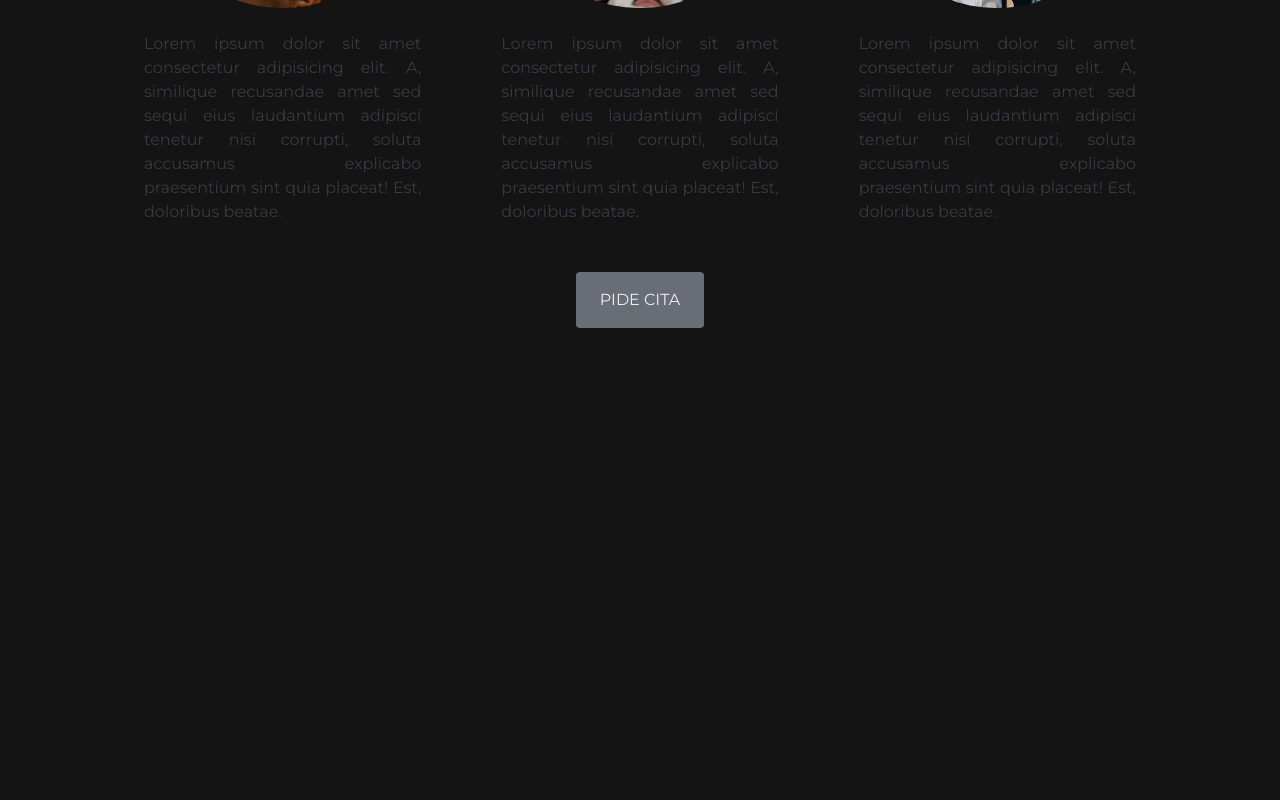
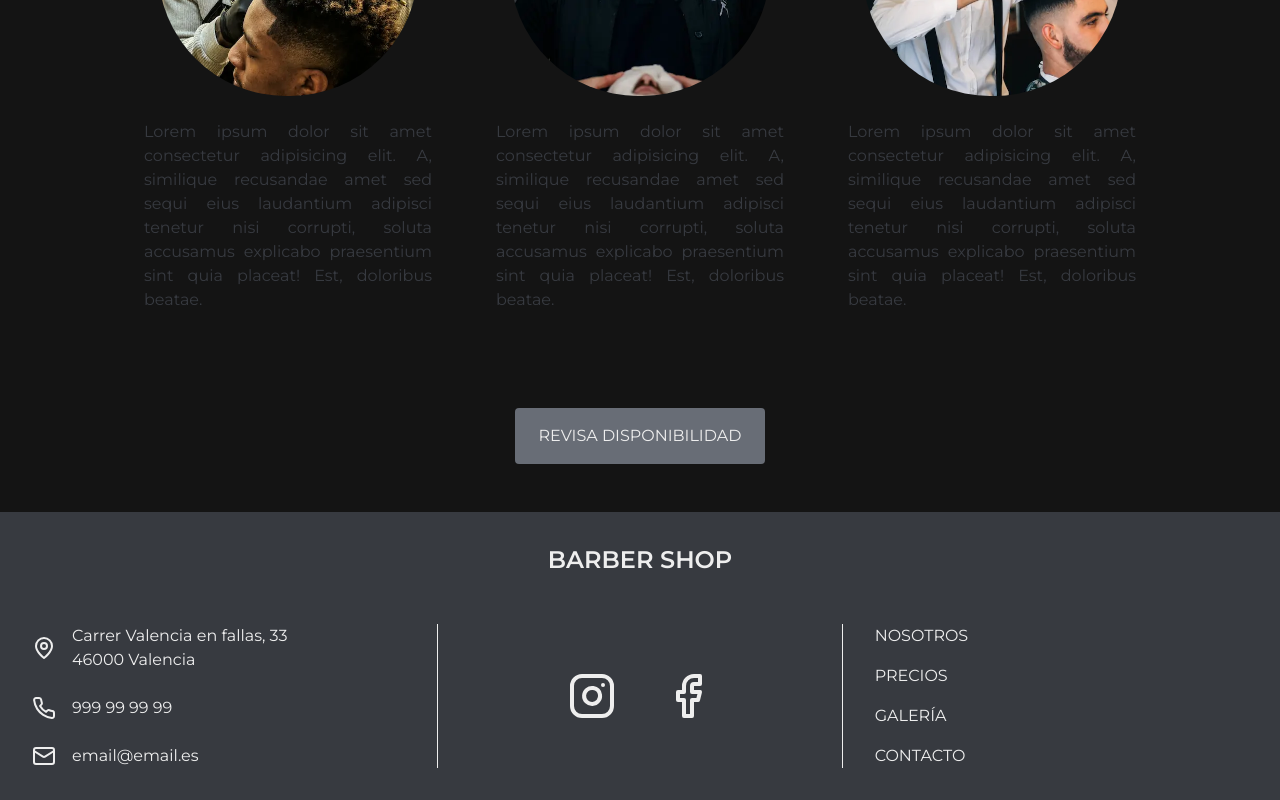
Before and after one commit to AdrianRgGit/barber-shop, a Next.js app: page / in a window 1280 px wide. Shown: the part 1228-2028 px from the top of the page. Before the commit the page ends 1604 px from the top, so only its background shows below. Built offline with nearby package versions, Linux system fonts and the light colour scheme.

Commit message:
home acabada excepto el header

```diff
--- a/package.json
+++ b/package.json
@@ -11,6 +11,7 @@
   "dependencies": {
     "@nextui-org/react": "^2.4.2",
     "framer-motion": "^11.2.10",
+    "lucide-react": "^0.395.0",
     "next": "14.2.4",
     "react": "^18",
     "react-dom": "^18"
--- a/src/app/layout.tsx
+++ b/src/app/layout.tsx
@@ -1,6 +1,7 @@
 import type { Metadata } from "next";
 import { Montserrat } from "next/font/google";
 import "./globals.css";
+import Footer from "@/components/Layout/Footer/Footer";
 
 const montserrat = Montserrat({ subsets: ["latin"] });
 
@@ -16,7 +17,10 @@ export default function RootLayout({
 }>) {
   return (
     <html lang="en">
-      <body className={montserrat.className}>{children}</body>
+      <body className={montserrat.className}>
+        {children}
+        <Footer />
+      </body>
     </html>
   );
 }
--- a/src/components/Inputs/Button.tsx
+++ b/src/components/Inputs/Button.tsx
@@ -1,12 +1,13 @@
+import { ButtonProps } from "@/types/InputTypes";
 import React from "react";
 
-const Button = () => {
+const Button = ({ text = "PIDE CITA" }: ButtonProps) => {
   return (
     <button
       type="button"
       className="rounded bg-gray px-6 py-4 text-light-gray transition-colors duration-200 hover:bg-orange lg:flex"
     >
-      PIDE CITA
+      {text}
     </button>
   );
 };
--- a/src/components/Layout/Footer/Footer.tsx
+++ b/src/components/Layout/Footer/Footer.tsx
@@ -1,9 +1,77 @@
-import React from 'react'
+import { Facebook, Instagram, Mail, MapPin, Phone } from "lucide-react";
+import React from "react";
 
 const Footer = () => {
   return (
-    <div>Footer</div>
-  )
-}
+    <footer className="flex min-h-[100vh] w-full flex-col items-center justify-center bg-dark-gray py-8 text-light-gray lg:block lg:min-h-0">
+      <h2 className="mb-12 text-center text-2xl font-semibold">BARBER SHOP</h2>
 
-export default Footer
+      <section className="grid gap-y-8 px-8 lg:grid-cols-3 lg:gap-0">
+        <article className="space-y-6">
+          <div className="flex items-center gap-x-4">
+            <MapPin />
+            <div>
+              <p>Carrer Valencia en fallas, 33</p>
+              <p>46000 Valencia</p>
+            </div>
+          </div>
+
+          <div className="flex items-center gap-x-4">
+            <Phone />
+            <p>999 99 99 99</p>
+          </div>
+
+          <div className="flex items-center gap-x-4">
+            <Mail />
+            <p>email@email.es</p>
+          </div>
+        </article>
+
+        <article className="flex items-center justify-center gap-x-12 border-y px-8 py-12 lg:border-x lg:border-y-0 lg:py-0">
+          <a
+            href="#"
+            className="transition-colors duration-200 hover:text-orange"
+          >
+            <Instagram size={48} />
+          </a>
+
+          <a
+            href="#"
+            className="transition-colors duration-200 hover:text-orange"
+          >
+            <Facebook size={48} />
+          </a>
+        </article>
+
+        <article className="flex flex-col space-y-4 px-8 text-center lg:text-start">
+          <a
+            href="#"
+            className="transition-colors duration-200 hover:text-orange"
+          >
+            NOSOTROS
+          </a>
+          <a
+            href="#"
+            className="transition-colors duration-200 hover:text-orange"
+          >
+            PRECIOS
+          </a>
+          <a
+            href="#"
+            className="transition-colors duration-200 hover:text-orange"
+          >
+            GALERÍA
+          </a>
+          <a
+            href="#"
+            className="transition-colors duration-200 hover:text-orange"
+          >
+            CONTACTO
+          </a>
+        </article>
+      </section>
+    </footer>
+  );
+};
+
+export default Footer;
--- a/src/components/Layout/NavBar/NavBar.tsx
+++ b/src/components/Layout/NavBar/NavBar.tsx
@@ -1,8 +1,9 @@
+import Button from "@/components/Inputs/Button";
 import React from "react";
 
 const NavBar = () => {
   return (
-    <nav className="fixed top-0 z-10 flex w-full items-center justify-end gap-x-12 bg-light-gray/90 px-6 py-4 text-gray">
+    <nav className="flex w-full items-center justify-end gap-x-12 bg-light-gray px-6 py-4 text-gray">
       <div className="space-x-6">
         <a
           href="#"
@@ -30,13 +31,8 @@ const NavBar = () => {
         </a>
       </div>
 
-      <div className="hidden">
-        <button
-          type="button"
-          className="rounded bg-gray px-2 py-4 text-light-gray transition-colors duration-200 hover:bg-orange lg:flex"
-        >
-          PIDE CITA
-        </button>
+      <div className="hidden lg:flex">
+        <Button />
       </div>
     </nav>
   );
--- a/src/components/OurTeam/OurTeam.tsx
+++ b/src/components/OurTeam/OurTeam.tsx
@@ -5,11 +5,11 @@ import Button from "../Inputs/Button";
 const OurTeam = () => {
   return (
     <section className="flex min-h-[100vh] flex-col px-2 py-12 lg:px-1">
-      <h2 className="text-center text-2xl font-bold text-dark-gray">
+      <h2 className="mb-6 text-center text-2xl font-bold text-dark-gray lg:mb-0">
         OUR TEAM
       </h2>
 
-      <div className="mx-auto grid gap-8 sm:max-w-4xl sm:grid-cols-2 md:gap-12 lg:max-w-5xl lg:grid-cols-3">
+      <div className="mx-auto grid sm:max-w-4xl sm:grid-cols-2 md:gap-12 lg:max-w-5xl lg:grid-cols-3 lg:gap-8">
         <OurTeamCard
           name="Mario Gonzalez"
           avatar="/images/barber-1.webp"
@@ -36,8 +36,8 @@ const OurTeam = () => {
         />
       </div>
 
-      <div className="self-center">
-        <Button />
+      <div className="mt-12 self-center">
+        <Button text="REVISA DISPONIBILIDAD" />
       </div>
     </section>
   );
--- a/src/components/OurTeam/OurTeamCard/OurTeamCard.tsx
+++ b/src/components/OurTeam/OurTeamCard/OurTeamCard.tsx
@@ -1,4 +1,4 @@
-import { OurTeamCardProps } from "@/types/OurTeamTypes";
+import { OurTeamCardProps } from "@/types/ourTeamTypes";
 import React from "react";
 
 const OurTeamCard = ({ name, avatar, description }: OurTeamCardProps) => {
--- /dev/null
+++ b/src/types/inputTypes.ts
@@ -0,0 +1,3 @@
+export interface ButtonProps {
+  text?: string;
+}
```
Also changed, not shown: 1 other file (tests, documents, lock files or other folders).
